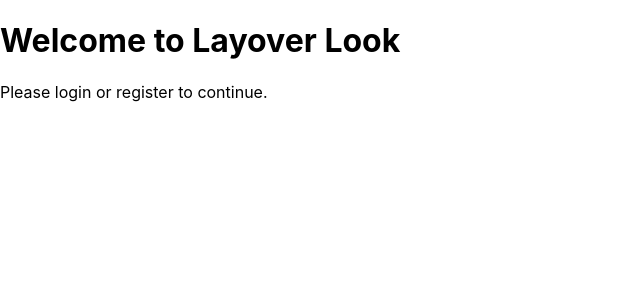
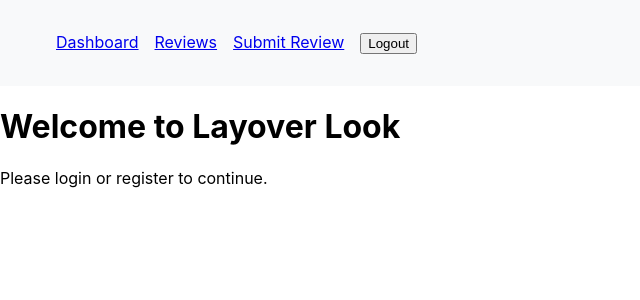
Before and after one commit to austinpendleton/layover-look, a React (Create React App) app: page / in a window 1280 px wide. Shown: the top 300 px of the page, without its empty margins (0-640 px from the left). Built offline with nearby package versions, Linux system fonts and the light colour scheme.

Commit message:
Nav bar added to app

```diff
--- a/src/App.js
+++ b/src/App.js
@@ -8,10 +8,13 @@ import Login from "./components/Login";
 // import Register from './components/auth/Register';
 import Home from "./components/Home"; // Import Home component
 import ProtectedRoute from "./components/ProtectedRoute";
+import NavBar from "./components/NavBar";
 
 function App() {
   return (
     <Router>
+      <div>
+        <NavBar />
         <Routes>
           {/* Route for the root path */}
           <Route path="/" element={<Home />} />
@@ -38,6 +41,7 @@ function App() {
           <Route path="/login" element={<Login />} />
           {/* <Route path="/register" element={<Register />} /> */}
         </Routes>
+      </div>
     </Router>
   );
 }
```
Lines whose indentation alone changed are shown as unchanged.
